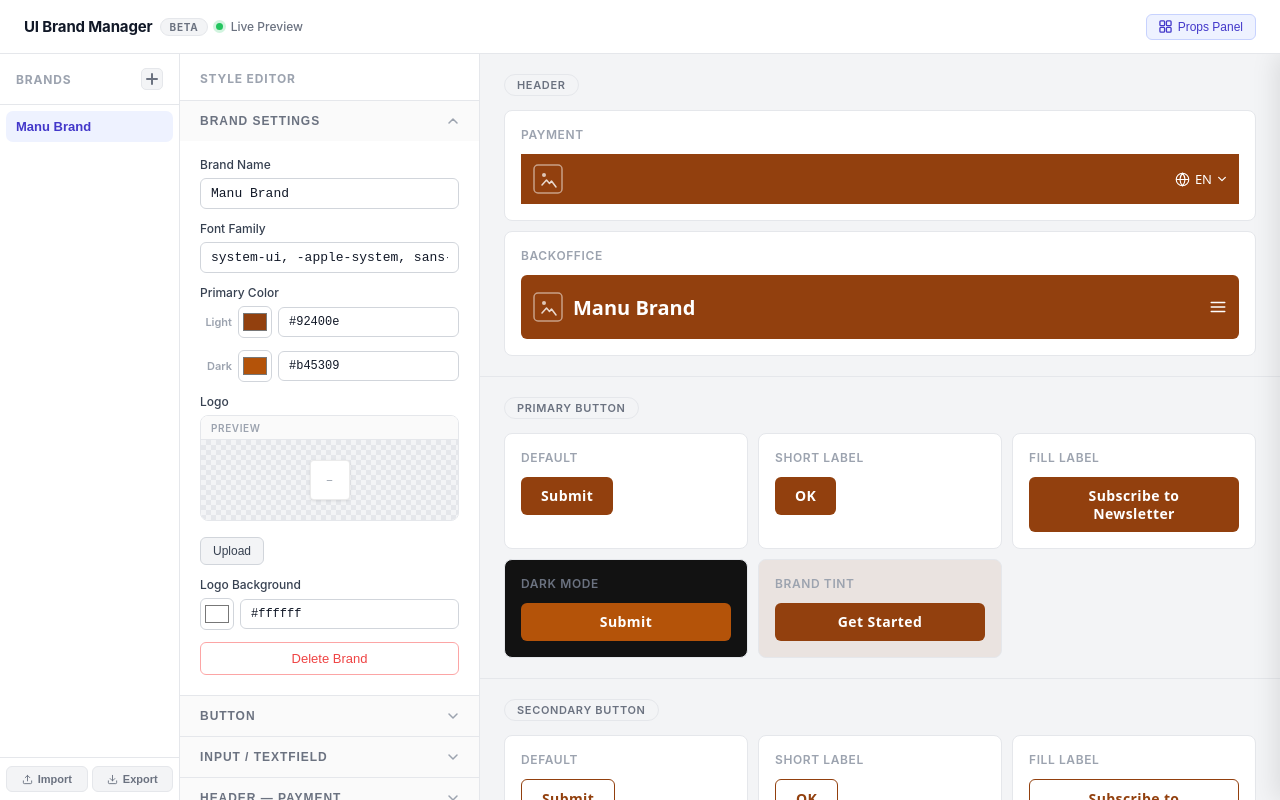
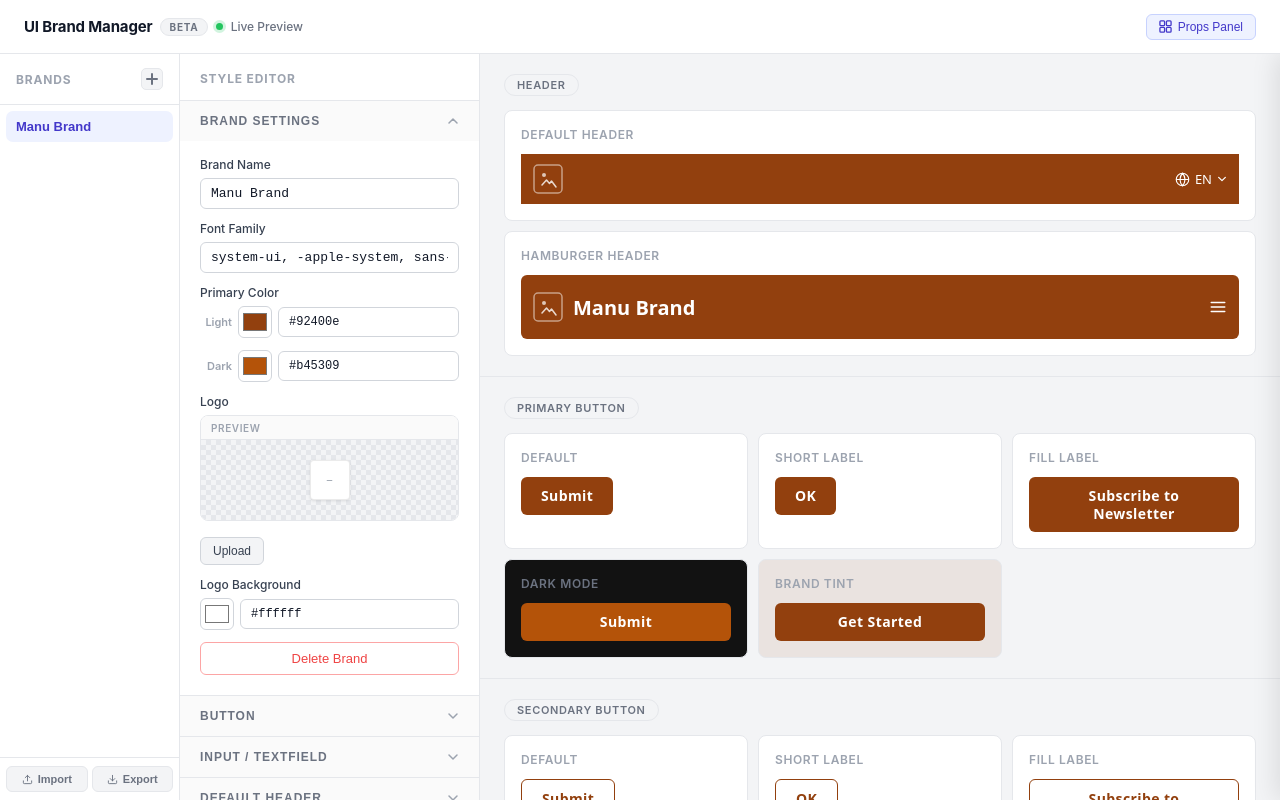
Before and after one commit to manzs123/ui-brand-manager, a React (Vite) app: page / in a window 1280 px wide. Built offline with nearby package versions, Linux system fonts and the light colour scheme.

Commit message:
Update names

```diff
--- a/src/components/BrandEditor.tsx
+++ b/src/components/BrandEditor.tsx
@@ -268,8 +268,8 @@ export function BrandEditor() {
         <Field label="Font Size"     value={brand.input.fontSize}     onChange={v => setInp('fontSize', v)} />
       </Section>
 
-      {/* Header — Payment */}
-      <Section title="Header — Payment" defaultOpen={false}>
+      {/* Default Header */}
+      <Section title="Default Header" defaultOpen={false}>
         <GroupDivider label="Logo" />
         <div className={s.field}>
           <label className={s.fieldLabel}>Logo</label>
@@ -295,8 +295,8 @@ export function BrandEditor() {
         <Field label="Border Radius" value={brand.headerPayment.borderRadius} onChange={v => setHdrPay('borderRadius', v)} />
       </Section>
 
-      {/* Header — Backoffice */}
-      <Section title="Header — Backoffice" defaultOpen={false}>
+      {/* Hamburger Header */}
+      <Section title="Hamburger Header" defaultOpen={false}>
         <GroupDivider label="Logo" />
         <div className={s.field}>
           <label className={s.fieldLabel}>Logo</label>
--- a/src/components/CSSPreview.tsx
+++ b/src/components/CSSPreview.tsx
@@ -119,8 +119,8 @@ export function CSSPreview({ mobile = false }: { mobile?: boolean }) {
         <MergedTokenGroup label="Card" light={toRec(brand.card)} dark={toRec(brand.cardDark)} defaultOpen={false} />
         <MergedTokenGroup label="Dialog" light={toRec(brand.dialog)} dark={toRec(brand.dialogDark)} defaultOpen={false} />
         <MergedTokenGroup label="Nav Menu" light={resolve(toRec(brand.navMenu), pc)} dark={resolve(toRec(brand.navMenuDark), pcd)} defaultOpen={false} />
-        <MergedTokenGroup label="Header — Payment" light={resolve(toRec(brand.headerPayment), pc)} defaultOpen={false} />
-        <MergedTokenGroup label="Header — Backoffice" light={resolve(toRec(brand.headerBackoffice), pc)} defaultOpen={false} />
+        <MergedTokenGroup label="Default Header" light={resolve(toRec(brand.headerPayment), pc)} defaultOpen={false} />
+        <MergedTokenGroup label="Hamburger Header" light={resolve(toRec(brand.headerBackoffice), pc)} defaultOpen={false} />
       </div>
     </div>
   );
--- a/src/components/ComponentPreview.tsx
+++ b/src/components/ComponentPreview.tsx
@@ -50,7 +50,7 @@ export function ComponentPreview() {
         </div>
         <div className={styles.canvas}>
           <div className={styles.card} style={{ gridColumn: '1 / -1' }}>
-            <p className={styles.cardLabel}>Payment</p>
+            <p className={styles.cardLabel}>Default Header</p>
             <PreviewHeaderPayment
               backgroundColor={hdrPayBg}
               borderRadius={brand.headerPayment.borderRadius}
@@ -59,7 +59,7 @@ export function ComponentPreview() {
             />
           </div>
           <div className={styles.card} style={{ gridColumn: '1 / -1' }}>
-            <p className={styles.cardLabel}>Backoffice</p>
+            <p className={styles.cardLabel}>Hamburger Header</p>
             <PreviewHeaderBackoffice
               backgroundColor={hdrBackBg}
               borderRadius={brand.headerBackoffice.borderRadius}
```
